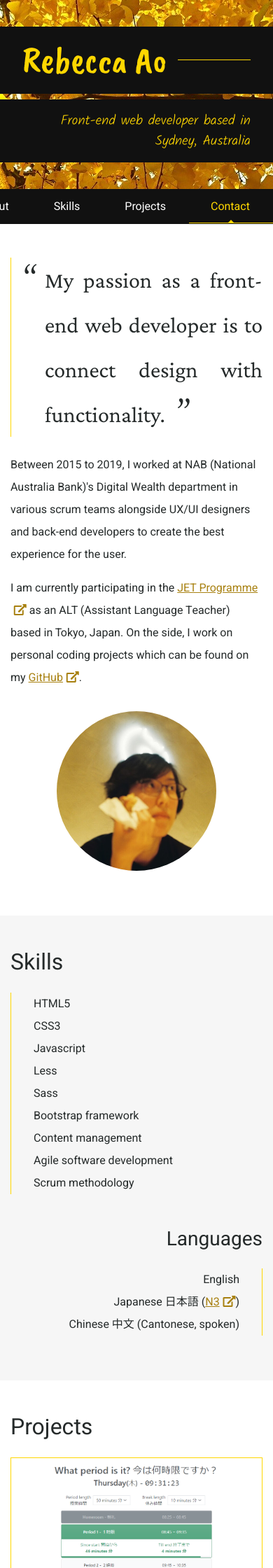
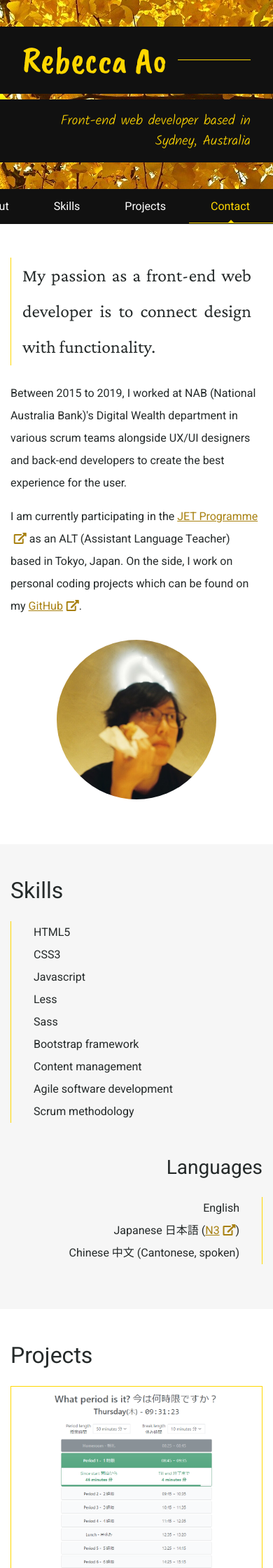
Before and after one commit to rbccaao/rbccaao.github.io, a Jekyll site: the page built from index.html, in a window 390 px wide. Shown: the top 2240 px of the page at 70% size. Built offline with Jekyll 4.4.1, drawn with Linux system fonts in a browser that asks for light colours; nearby versions of some CDN libraries.

Commit message:
Styling fixes
-fixed full page height for banner
-adjusted contact button colours
-adjusted responsive view for lead quote

```diff
--- a/_sass/flipbox.scss
+++ b/_sass/flipbox.scss
@@ -32,3 +32,10 @@
         transform: rotateY(180deg);
     }
 }
+
+.flipboxbuttonback {
+    transform: rotateY(180deg);
+    &:hover, &:focus, &.active {
+        transform: rotateY(0deg) !important;
+    }
+}
--- a/_sass/main.scss
+++ b/_sass/main.scss
@@ -1,6 +1,9 @@
 html, body {
     margin: 0;
-    height: 100%;
+}
+
+html {
+	height: 100%;
 }
 
 .lead.quote {
@@ -83,9 +86,9 @@
 	margin-left: 0.3em;
 }
 .link-alternate {
-	color: $yellow;
+	color: $orange;
 	&:hover, &:focus, &.active {
-		color: $link-hover-color;
+		color: $brown;
 	}
 }
 
--- a/_sass/responsive.scss
+++ b/_sass/responsive.scss
@@ -9,6 +9,14 @@
 @include media-breakpoint-down(sm) {
 	html {
 		// font-size: $font-size-sm;
+	}
+	.lead.quote {
+		font-size: $lead-quote-font-size * 0.8;
+		padding-left: $styled-border-spacing * 0.5;
+		padding-right: $styled-border-spacing * 0.5;
+		&::before, &::after {
+			content: "";
+		}
 	}
 	.grid-container {
 		grid-template-columns: auto;
--- a/_sass/simple.scss
+++ b/_sass/simple.scss
@@ -3,6 +3,7 @@
 	background-size: cover;
 	background-position: center;
 	background-attachment: fixed;
+    height: 100%;
 	&::before {
 		content: ' ';
 		display: block;
```
